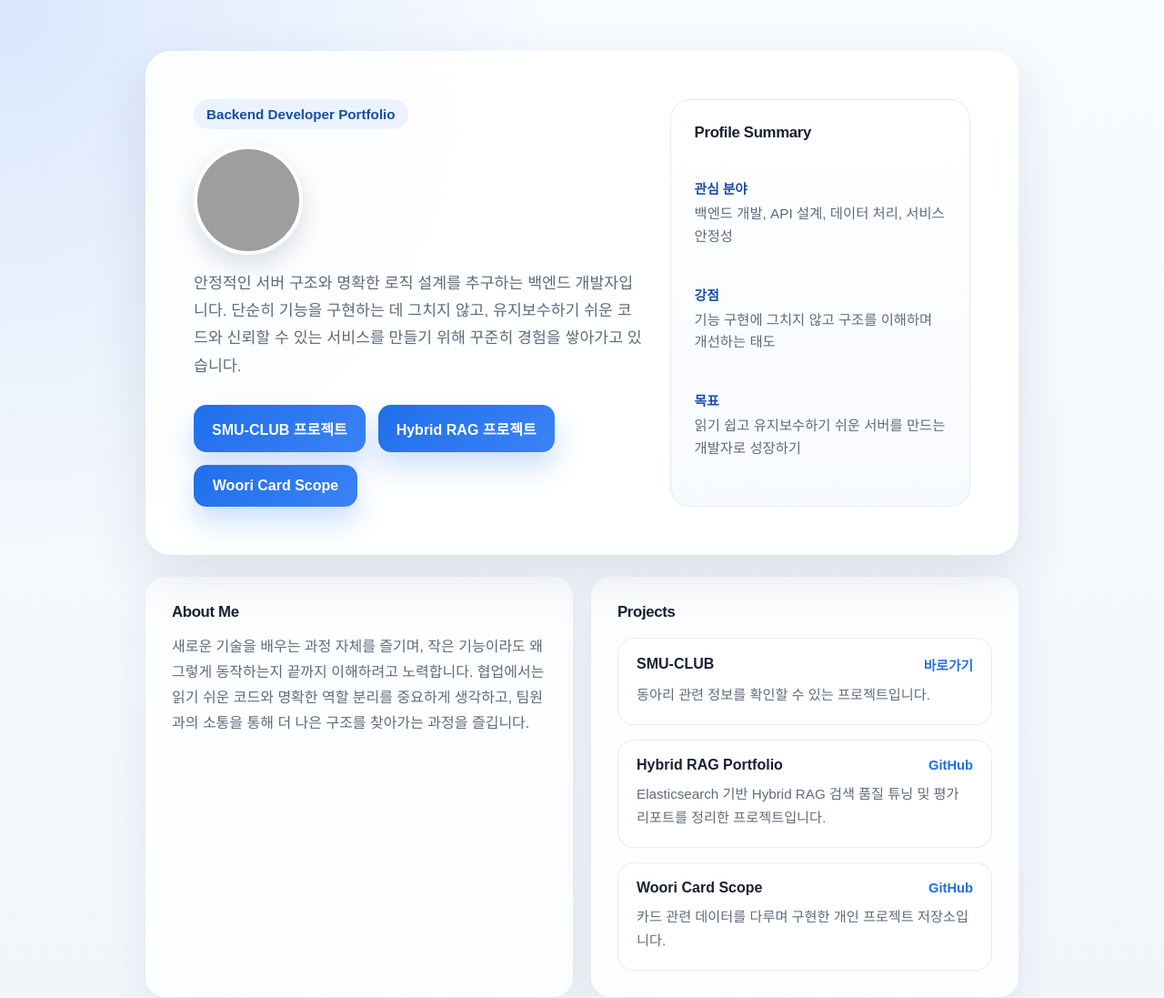
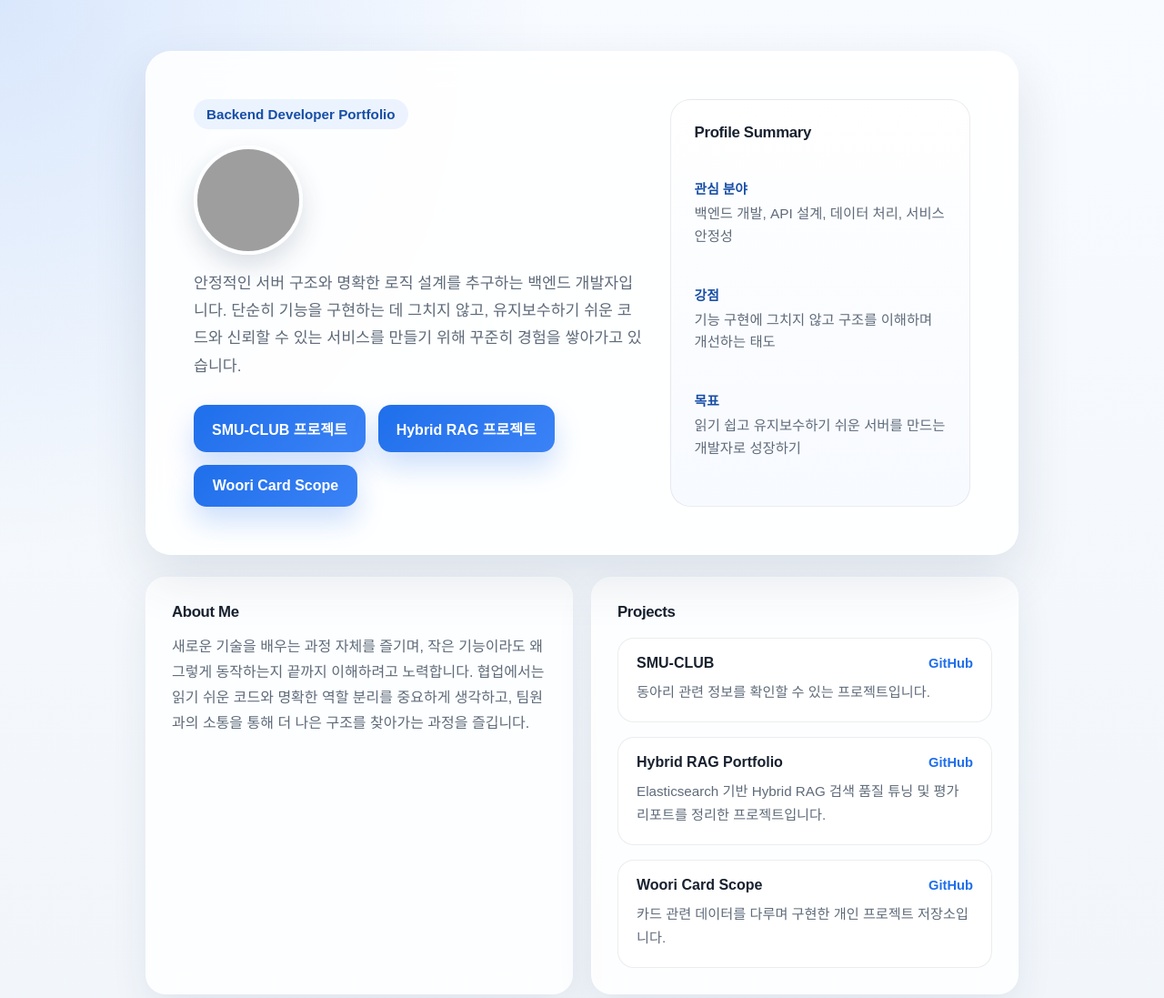
Before and after one commit to fluanceifi/fluanceifi.github.io, a plain HTML site: page index.html in a window 1280 px wide. Shown: the top 1097 px of the page at 91% size. Drawn offline with Linux system fonts and the light colour scheme; grey boxes are pictures that could not be loaded.

Commit message:
Update project links and titles in index.html

```diff
--- a/index.html
+++ b/index.html
@@ -396,15 +396,15 @@
             <article class="card">
                 <h2 class="section-title">Projects</h2>
                 <div class="project-list">
-                    <a class="project" href="https://fluanceifi.github.io/smu-club-portfolio/" target="_blank" rel="noopener noreferrer">
+                    <a class="project" href="https://github.com/fluanceifi/smu-club" target="_blank" rel="noopener noreferrer">
                         <div class="project-title">
                             <span>SMU-CLUB</span>
-                            <span>바로가기</span>
+                            <span>GitHub</span>
                         </div>
                         <p>동아리 관련 정보를 확인할 수 있는 프로젝트입니다.</p>
                     </a>
 
-                    <a class="project" href="https://github.com/fluanceifi/Hybrid-RAG-Portfolio" target="_blank" rel="noopener noreferrer">
+                    <a class="project" href="https://github.com/fluanceifi/hybrid-search-rag" target="_blank" rel="noopener noreferrer">
                         <div class="project-title">
                             <span>Hybrid RAG Portfolio</span>
                             <span>GitHub</span>
```
